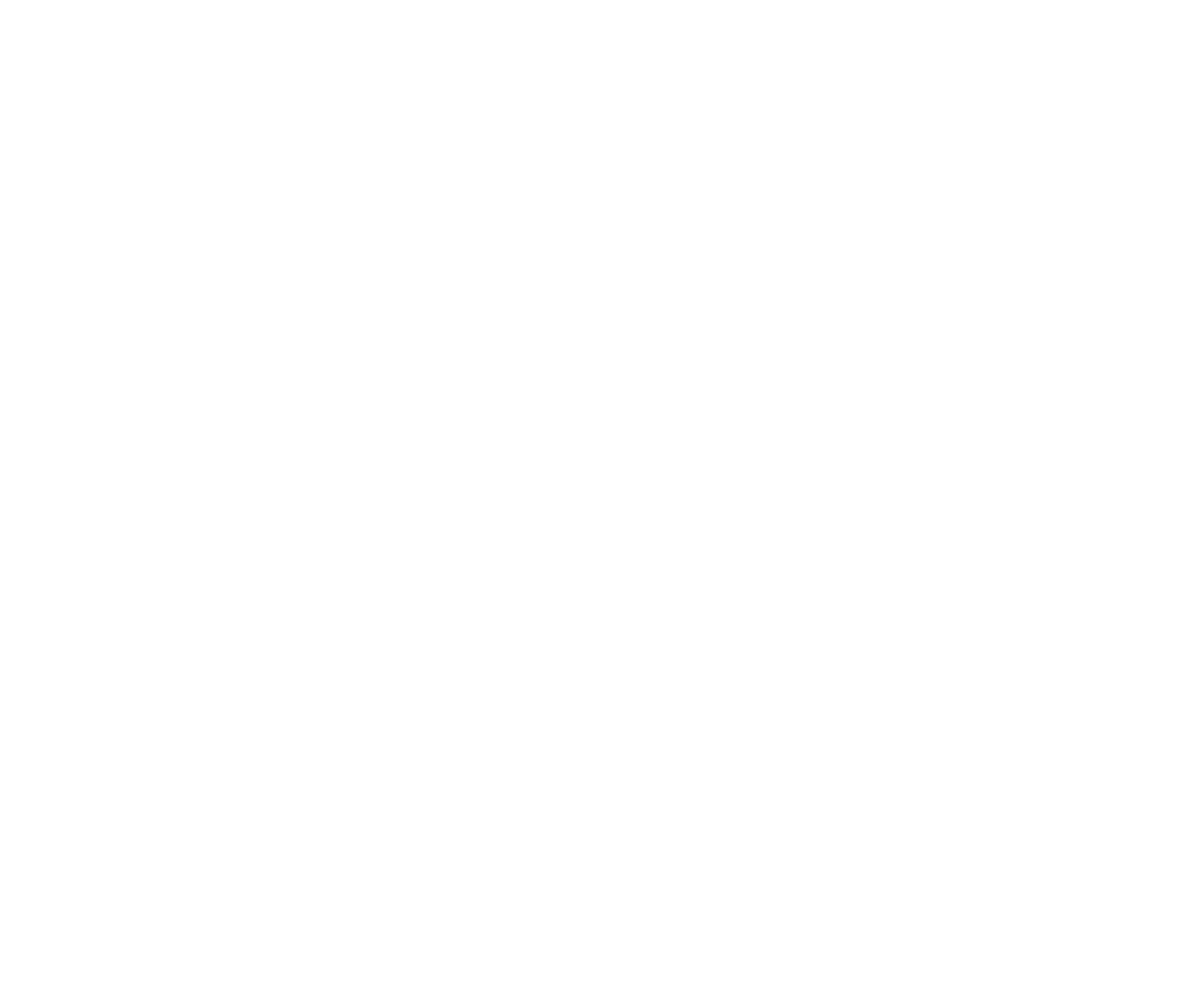
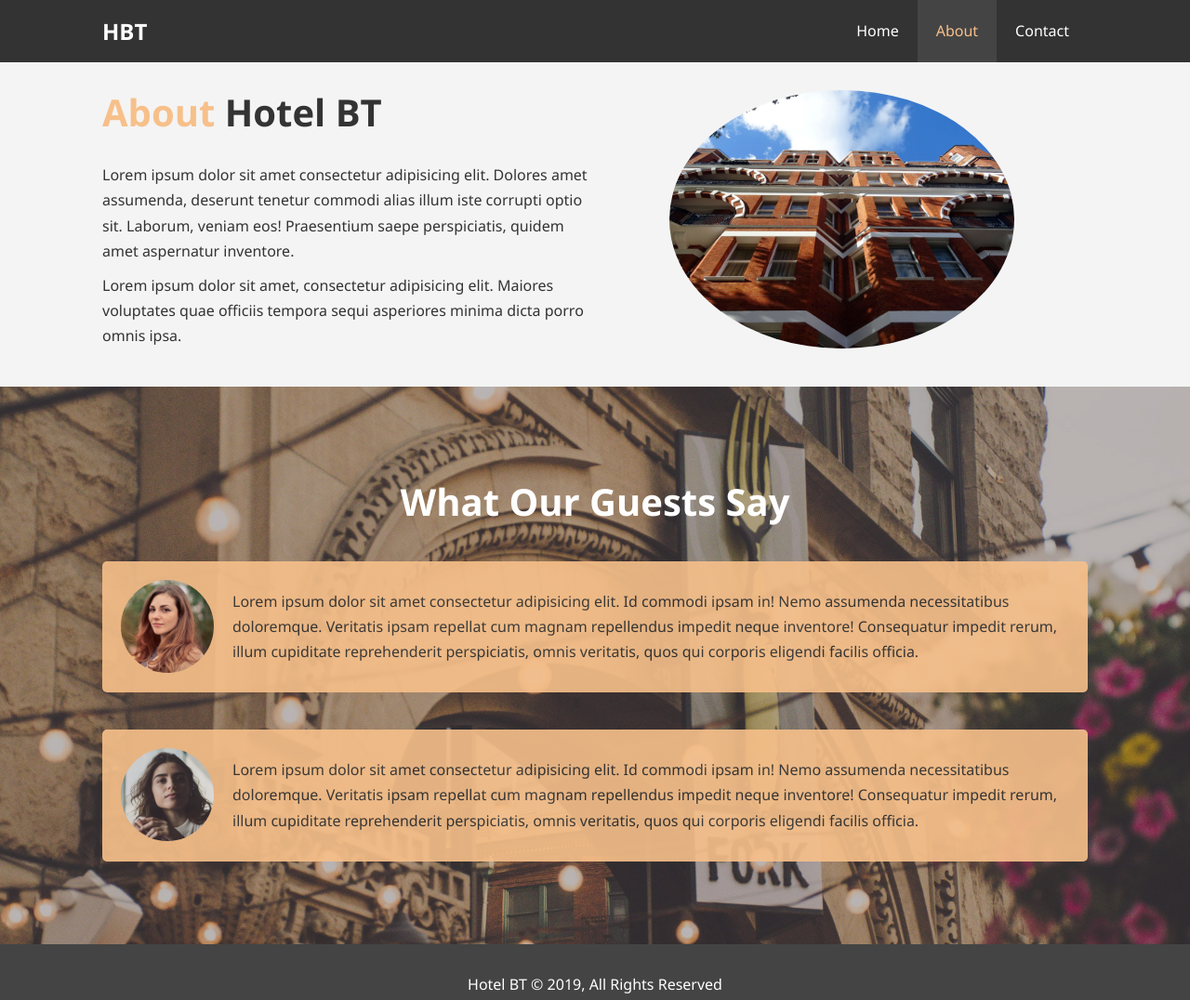
Before and after one commit to DiogoSoaresE/modernCSSandHTML, a plain HTML site: page hotel_website/about.html in a window 1280 px wide. Shown: the whole page at 93% size. Before the commit the page ends 800 px from the top, so only its background shows below. Drawn offline with Linux system fonts and the light colour scheme.

Commit message:
finish hotel website

```diff
--- a/hotel_website/about.html
+++ b/hotel_website/about.html
@@ -0,0 +1,59 @@
+<!DOCTYPE html>
+<html lang="en">
+<head>
+  <meta charset="UTF-8">
+  <meta name="viewport" content="width=device-width, initial-scale=1.0">
+  <meta http-equiv="X-UA-Compatible" content="ie=edge">
+  <meta name="description" content="Welcome to the most extraordinary hotel in Boston Massachusetts">
+  <meta name="keywords" content="hotel, boston hotel, new england hotel">
+  <link rel="stylesheet" href="./css/style.css">
+  <title>Hotel BT | About</title>
+</head>
+<body>
+  <header>
+    <nav id="navbar">
+      <div class="container">
+        <h1 class="logo"><a href="index.html">HBT</a></h1>
+        <ul>
+          <li><a href="index.html">Home</a></li>
+          <li><a class="current" href="about.html">About</a></li>
+          <li><a href="contact.html">Contact</a></li>
+        </ul>
+      </div>
+    </nav>
+  </header>
+
+  <section id="about-info" class="bg-light py-3">
+    <div class="container">
+      <div class="info-left">
+        <h1 class="l-heading"><span class="text-primary">About</span> Hotel BT</h1>
+        <p>Lorem ipsum dolor sit amet consectetur adipisicing elit. Dolores amet assumenda, deserunt tenetur commodi alias illum iste corrupti optio sit. Laborum, veniam eos! Praesentium saepe perspiciatis, quidem amet aspernatur inventore.</p>
+        <p>Lorem ipsum dolor sit amet, consectetur adipisicing elit. Maiores voluptates quae officiis tempora sequi asperiores minima dicta porro omnis ipsa.</p>
+      </div>
+      <div class="info-right">
+        <img src="./img/photo-2.jpg" alt="Foto Hotel">
+      </div>
+    </div>
+  </section>
+
+  <div class="clr"></div>
+
+  <section id="testimonials" class="py-3">
+    <div class="container">
+      <h2 class="l-heading">What Our Guests Say</h2>
+      <div class="testimonial bg-primary">
+        <img src="./img/person-1.jpg" alt="Samantha">
+        <p>Lorem ipsum dolor sit amet consectetur adipisicing elit. Id commodi ipsam in! Nemo assumenda necessitatibus doloremque. Veritatis ipsam repellat cum magnam repellendus impedit neque inventore! Consequatur impedit rerum, illum cupiditate reprehenderit perspiciatis, omnis veritatis, quos qui corporis eligendi facilis officia.</p>
+      </div>
+      <div class="testimonial bg-primary">
+          <img src="./img/person-2.jpg" alt="Heidi">
+          <p>Lorem ipsum dolor sit amet consectetur adipisicing elit. Id commodi ipsam in! Nemo assumenda necessitatibus doloremque. Veritatis ipsam repellat cum magnam repellendus impedit neque inventore! Consequatur impedit rerum, illum cupiditate reprehenderit perspiciatis, omnis veritatis, quos qui corporis eligendi facilis officia.</p>
+        </div>
+    </div>
+  </section>
+
+  <footer id="main-footer">
+    <p>Hotel BT &copy; 2019, All Rights Reserved</p>
+  </footer>
+</body>
+</html>
--- a/hotel_website/css/style.css
+++ b/hotel_website/css/style.css
@@ -76,6 +76,16 @@ p {
 .clr {
   clear: both;
 }
+
+.l-heading {
+  font-size: 40px;
+  line-height: 1.2em;
+}
+
+/* Padding */
+.py-1 { padding: 10px 0; }
+.py-2 { padding: 20px 0; }
+.py-3 { padding: 30px 0; }
 
 /* Navbar */
 #navbar {
@@ -173,6 +183,80 @@ p {
   margin-bottom: 10px;
 }
 
+/* About Info */
+#about-info .info-right {
+  float: right;
+  width: 50%;
+  min-height: 100%;
+}
+
+#about-info .info-right img {
+  display: block;
+  margin: auto;
+  width: 70%;
+  border-radius: 50%;
+}
+
+#about-info .info-left {
+  float: left;
+  width: 50%;
+  min-height: 100%;
+}
+
+/* Testimonials */
+#testimonials {
+  height: 600px;
+  background: url('../img/test-bg.jpg') no-repeat center center/cover;
+  padding-top: 100px;
+}
+
+#testimonials h2 {
+  color: #fff;
+  text-align: center;
+  padding-bottom: 40px;
+}
+
+#testimonials .testimonial {
+  padding: 20px;
+  margin-bottom: 40px;
+  border-radius: 5px;
+  opacity: 0.9;
+}
+
+#testimonials .testimonial img {
+  width: 100px;
+  float: left;
+  margin-right: 20px;
+  border-radius: 50%;
+}
+
+/* Contact Form */
+#contact-form .form-group {
+  margin-bottom: 20px;
+}
+
+#contact-form label {
+  display: block;
+  margin-bottom: 5px;
+}
+
+#contact-form input,
+#contact-form textarea {
+  width: 100%;
+  padding: 10px;
+  border: 1px #ddd solid;
+}
+
+#contact-form textarea {
+  height: 200px;
+}
+
+#contact-form input:focus,
+#contact-form textarea:focus {
+  outline: none;
+  border-color: #f7c08a;
+}
+
 /* Footer */
 #main-footer {
   text-align: center;
```
Also changed, not shown: hotel_website/contact.html (+73 -0 lines).
